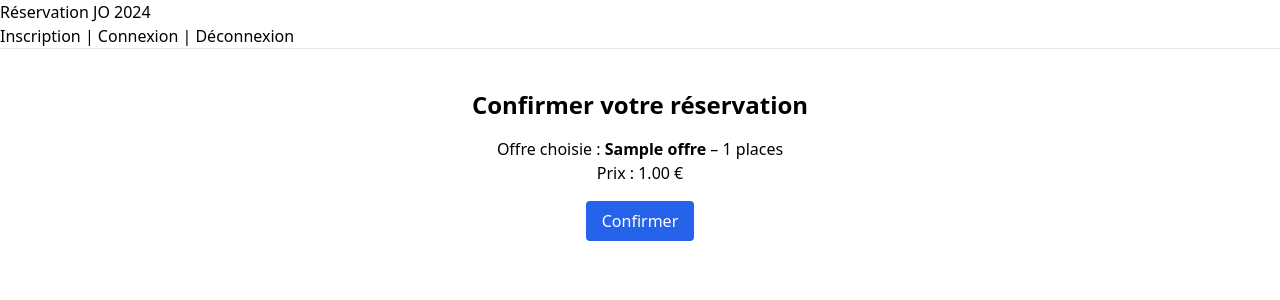
After one commit to Projectsul22/jo-ticket-reservation, a Django app: page /reserver/1/ in a window 1280 px wide. The commit adds this page. Shown: the top 300 px of the page. Run offline with Django 5.2, Linux system fonts and the light colour scheme; a user stored in the database is signed in; tables that the repository leaves empty hold one stand-in row (values such as "Sample post"); some libraries are stand-ins or nearby versions.

Commit message:
Create Reservation

```diff
--- a/jo_app/templates/jo_app/offres.html
+++ b/jo_app/templates/jo_app/offres.html
@@ -13,7 +13,8 @@
                 <h2 class="text-xl font-semibold text-blue-700 mb-2">{{ offre.nom_offre }}</h2>
                 <p>{{ offre.nombre_places }} place{{ offre.nombre_places|pluralize }}</p>
                 <p class="font-bold mt-2">{{ offre.prix }} €</p>
-                <button class="mt-4 bg-blue-600 text-white px-4 py-2 rounded hover:bg-blue-700">Choisir</button>
+                <a href="{% url 'reserver_offre' offre.id %}" class="mt-4 inline-block bg-blue-600 text-white px-4 py-2 rounded hover:bg-blue-700">Choisir</a>
+
             </div>
         {% endfor %}
     </div>
--- /dev/null
+++ b/jo_app/templates/jo_app/reservation.html
@@ -0,0 +1,13 @@
+{% extends 'jo_app/base.html' %}
+{% block title %}Confirmation{% endblock %}
+{% block content %}
+<div class="text-center mt-10">
+    <h2 class="text-2xl font-bold mb-4">Confirmer votre réservation</h2>
+    <p>Offre choisie : <strong>{{ offre.nom_offre }}</strong> – {{ offre.nombre_places }} places</p>
+    <p>Prix : {{ offre.nombre_places|floatformat:2|add:"0"|floatformat:2 }} €</p>
+    <form method="post">
+        {% csrf_token %}
+        <button type="submit" class="mt-4 px-4 py-2 bg-blue-600 text-white rounded">Confirmer</button>
+    </form>
+</div>
+{% endblock %}
--- a/jo_app/urls.py
+++ b/jo_app/urls.py
@@ -8,6 +8,6 @@ urlpatterns = [
     path('connexion/', views.connexion_utilisateur, name='connexion'),
     path('accueil/', views.accueil, name='accueil'),
     path('offres/', views.offres, name='offres'),
-
+    path('reserver/<int:offre_id>/', views.reserver_offre, name='reserver_offre'),
     path('deconnexion/', views.deconnexion_utilisateur, name='deconnexion'),
 ]
--- a/jo_app/views.py
+++ b/jo_app/views.py
@@ -1,4 +1,4 @@
-from django.shortcuts import render, redirect
+from django.shortcuts import render, redirect, get_object_or_404
 from django.contrib.auth import login, authenticate, logout
 from django.contrib.auth.decorators import login_required
 from django.contrib import messages
@@ -40,6 +40,13 @@ def offres(request):
     offres = Offre.objects.all()
     return render(request, 'jo_app/offres.html', {'offres': offres})
 
+
+@login_required
+def reserver_offre(request, offre_id):
+    offre = get_object_or_404(Offre, id=offre_id)
+    # Ici on peut créer une réservation temporaire, ou afficher les détails à confirmer
+    return render(request, 'jo_app/reservation.html', {'offre': offre})
+
 # DÉCONNEXION
 def deconnexion_utilisateur(request):
     logout(request)
--- a/jo_project/urls.py
+++ b/jo_project/urls.py
@@ -17,7 +17,10 @@ Including another URLconf
 from django.contrib import admin
 from django.urls import path, include
 
+
 urlpatterns = [
     path('admin/', admin.site.urls),
     path('', include('jo_app.urls')),
+
+
 ]
```
